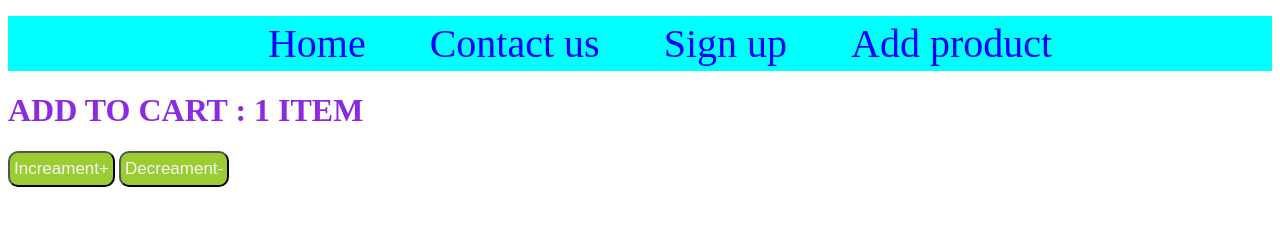
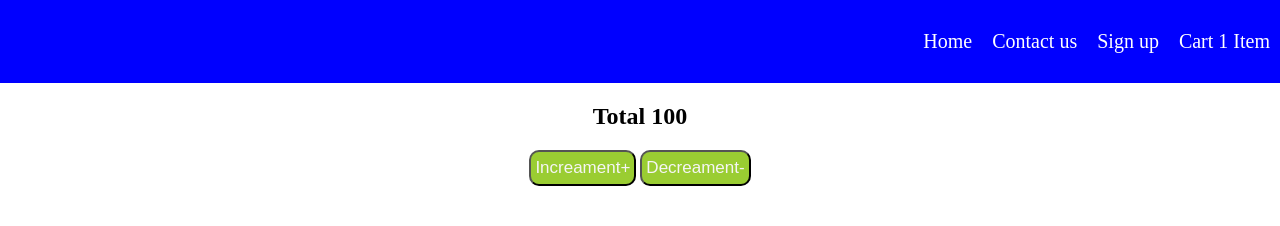
Before and after one commit to JagdishKumar2023/Doucment_Object_Model, a plain HTML site: page Nav_bar.html in a window 1280 px wide. Both pictures are taken after a click on the button "Increament+". Drawn offline with Linux system fonts and the light colour scheme.

Commit message:
New Chanegs

```diff
--- a/Nav_bar.html
+++ b/Nav_bar.html
@@ -5,23 +5,31 @@
     <meta name="viewport" content="width=device-width, initial-scale=1.0" />
     <title>Add to Cart</title>
     <style>
-      .nav {
-        text-align: center;
+      body{
+        margin: 0;
+        padding: 0;
+        box-sizing: border-box;
+      }
+
+      .navbar_container{
+        /* border: 1px solid red; */
+        display: flex;
+        justify-content: end;
+        background-color: blue;
+      }
+
+      ul{
+        /* border: 1px solid blue; */
         list-style: none;
-        background-color: aqua;
+        display: flex;
+        color: white;
+        font-size: 20px;
       }
-      #nav_bar li {
-        text-align: start;
-        justify-content: end;
-        font-size: 40px;
-        background-color: aqua;
-        display: inline-block;
-        padding: 4px 30px;
+      li{
+        margin: 10px;
+        cursor: pointer;
       }
-      ul li {
-        cursor: pointer;
-        color: blue;
-      }
+
       #cart {
         color: blueviolet;
       }
@@ -33,48 +41,66 @@
         color: whitesmoke;
         border-radius: 10px;
       }
+
+      .total_value_container{
+        /* border: 1px solid; */
+        display: flex;
+        justify-content: center;
+        align-items: center;
+        flex-direction: column;
+
+      }
     </style>
   </head>
   <body>
-    <div class="nav">
-      <ul id="nav_bar">
+    <div class="navbar_container">
+      <ul class="nav_bar_ul">
         <li>Home</li>
         <li>Contact us</li>
         <li>Sign up</li>
-        <li>Add product</li>
+        <li>Cart  <span id="add_to_cart"></span</li>
       </ul>
     </div>
-    <div id="cart">
-      <h1>ADD TO CART : <span id="add_to_cart"></span></h1>
-    </div>
-    <div>
-      <button onclick="increament()" id="increament">Increament+</button>
-      <button onclick="decreament()" id="decreament">Decreament-</button>
+    <div class="total_value_container">
+      <div>
+        <h2>Total <span id="cartTotal"></span> </h2>
+      </div>
+      <div>
+        <button onclick="increament()" id="increament">Increament+</button>
+        <button onclick="decreament()" id="decreament">Decreament-</button>
+      </div>
     </div>
   </body>
 </html>
 
 <script>
-  let addCart = 0;
+  let cartCount = 0;
+
+  function totalValueDOM(){
+    let cartTotal = document.getElementById("cartTotal");
+    cartTotal.innerText=cartCount*100;
+  }
 
   function updateDOM() {
     let cartSpan = document.getElementById("add_to_cart");
-    if (addCart === 1 || addCart === 0) {
-      cartSpan.innerText = `${addCart} ITEM`;
+    if (cartCount === 1 || cartCount === 0) {
+      cartSpan.innerText = `${cartCount} Item`;
     } else {
-      cartSpan.innerText = `${addCart} ITEMS`;
+      cartSpan.innerText = `${cartCount} Items`;
     }
   }
 
   function increament() {
-    addCart++;
+    cartCount++;
     updateDOM();
+    totalValueDOM()
   }
 
   function decreament() {
-    if (addCart > 0) {
-      addCart--;
+    if (cartCount > 0) {
+      cartCount--;
       updateDOM();
+      totalValueDOM()
     }
   }
 </script>
```
Also changed, not shown: cartAdd.html (added, +53 -0 lines), index.html (added, +24 -0 lines).
